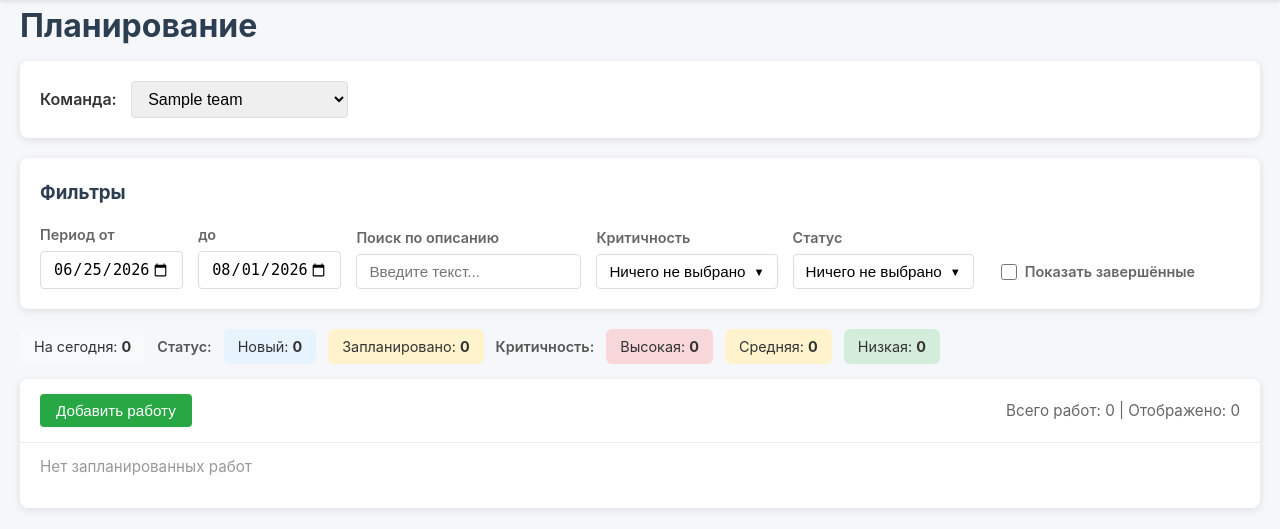
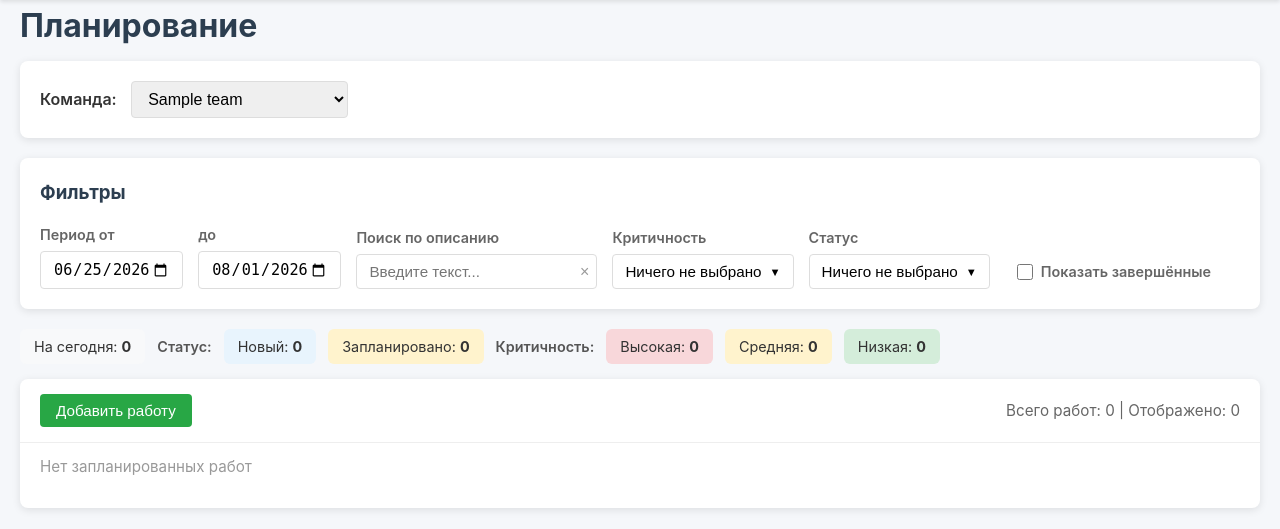
Before and after one commit to Darvin939/support-team-planner, a FastAPI app: page /planning/1 in a window 1280 px wide. Shown: the part 60-589 px from the top of the page. Run offline with FastAPI, Linux system fonts and the light colour scheme; tables that the repository leaves empty hold one stand-in row (values such as "Sample post"); data that the repository does not hold is empty.

Commit message:
Стилистические правки

```diff
--- a/static/css/style.css
+++ b/static/css/style.css
@@ -227,6 +227,27 @@ body {
     font-size: 0.95rem;
     min-width: 120px;
 }
+
+.filter-input-wrap {
+    position: relative;
+    display: inline-flex;
+    align-items: center;
+}
+.filter-input-wrap .filter-input {
+    padding-right: 28px;
+}
+.filter-input-clear {
+    position: absolute;
+    right: 6px;
+    background: none;
+    border: none;
+    cursor: pointer;
+    font-size: 1rem;
+    color: #999;
+    line-height: 1;
+    padding: 0 2px;
+}
+.filter-input-clear:hover { color: #333; }
 
 /* Выпадающие списки с чекбоксами */
 .filter-dropdown {
--- a/static/js/planning.js
+++ b/static/js/planning.js
@@ -74,6 +74,14 @@ function initDepTooltip() {
     document.addEventListener('mouseout', e => {
         if (e.target.closest('.dep-badge[data-deps]')) tip.style.display = 'none';
     });
+}
+
+function clearSearchText() {
+    const input = document.getElementById('searchText');
+    if (!input) return;
+    input.value = '';
+    currentPage = 1;
+    loadData();
 }
 
 function clearDepsSearch() {
@@ -412,10 +420,10 @@ function applyFilters() {
     rows.forEach(row => {
         if (row.classList.contains('empty-row')) return;
 
-        const nameCell = row.querySelector('.name-col');
+        const nameCell = row.querySelector('.task-info-col');
         if (!nameCell) return;
 
-        const critCell = row.querySelector('.criticality-col .criticality-badge');
+        const critCell = row.querySelector('.task-info-col .criticality-badge');
         const critValue = critCell ?
             (critCell.classList.contains('criticality-high') ? 'high' :
                 critCell.classList.contains('criticality-medium') ? 'medium' : 'low') : 'medium';
--- a/templates/planning.html
+++ b/templates/planning.html
@@ -35,7 +35,10 @@
         </div>
         <div class="filter-group">
             <label for="searchText">Поиск по описанию</label>
-            <input type="text" id="searchText" class="filter-input" placeholder="Введите текст...">
+            <div class="filter-input-wrap">
+                <input type="text" id="searchText" class="filter-input" placeholder="Введите текст...">
+                <button type="button" class="filter-input-clear" onclick="clearSearchText()" title="Очистить">×</button>
+            </div>
         </div>
         <div class="filter-group filter-dropdown">
             <label>Критичность</label>
```
